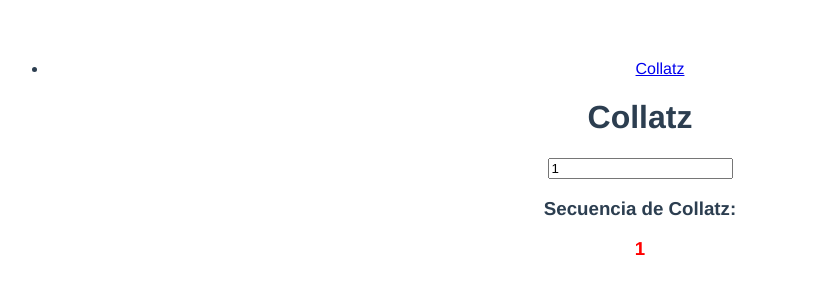
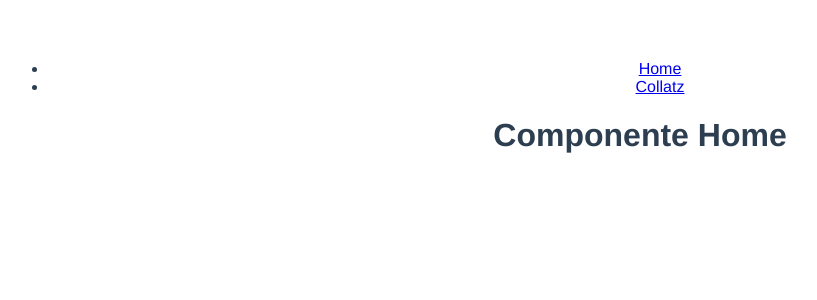
Before and after one commit to angeldzz/vuelunes, a Vue app: page / in a window 1280 px wide. Shown: the top 300 px of the page, without its empty margins (0-817 px from the left). Built offline with nearby package versions, Linux system fonts and the light colour scheme.

Commit message:
creacion componente home

```diff
--- a/src/Router.js
+++ b/src/Router.js
@@ -1,8 +1,10 @@
 import CollatzComponent from './components/CollatzComponent.vue'
+import HomeComponent from './components/HomeComponent.vue'
 import { createRouter,createWebHistory } from 'vue-router'
 
 const myRoutes = [
-    {path:"/", component:CollatzComponent}
+    {path:"/", component:HomeComponent},
+    {path:"/collatz", component:CollatzComponent}
 ]
 const router = createRouter({
     history: createWebHistory(),
--- /dev/null
+++ b/src/components/HomeComponent.vue
@@ -0,0 +1,11 @@
+<template>
+  <div>
+    <h1>Componente Home</h1>
+  </div>
+</template>
+
+<script>
+export default {
+    name:"HomeComponent"
+}
+</script>
--- a/src/components/MenuComponent.vue
+++ b/src/components/MenuComponent.vue
@@ -1,6 +1,7 @@
 <template>
   <ul>
-    <li><router-link to="/">Collatz</router-link></li>
+    <li><router-link to="/">Home</router-link></li>
+    <li><router-link to="/collatz">Collatz</router-link></li>
   </ul>
 </template>
 
```
